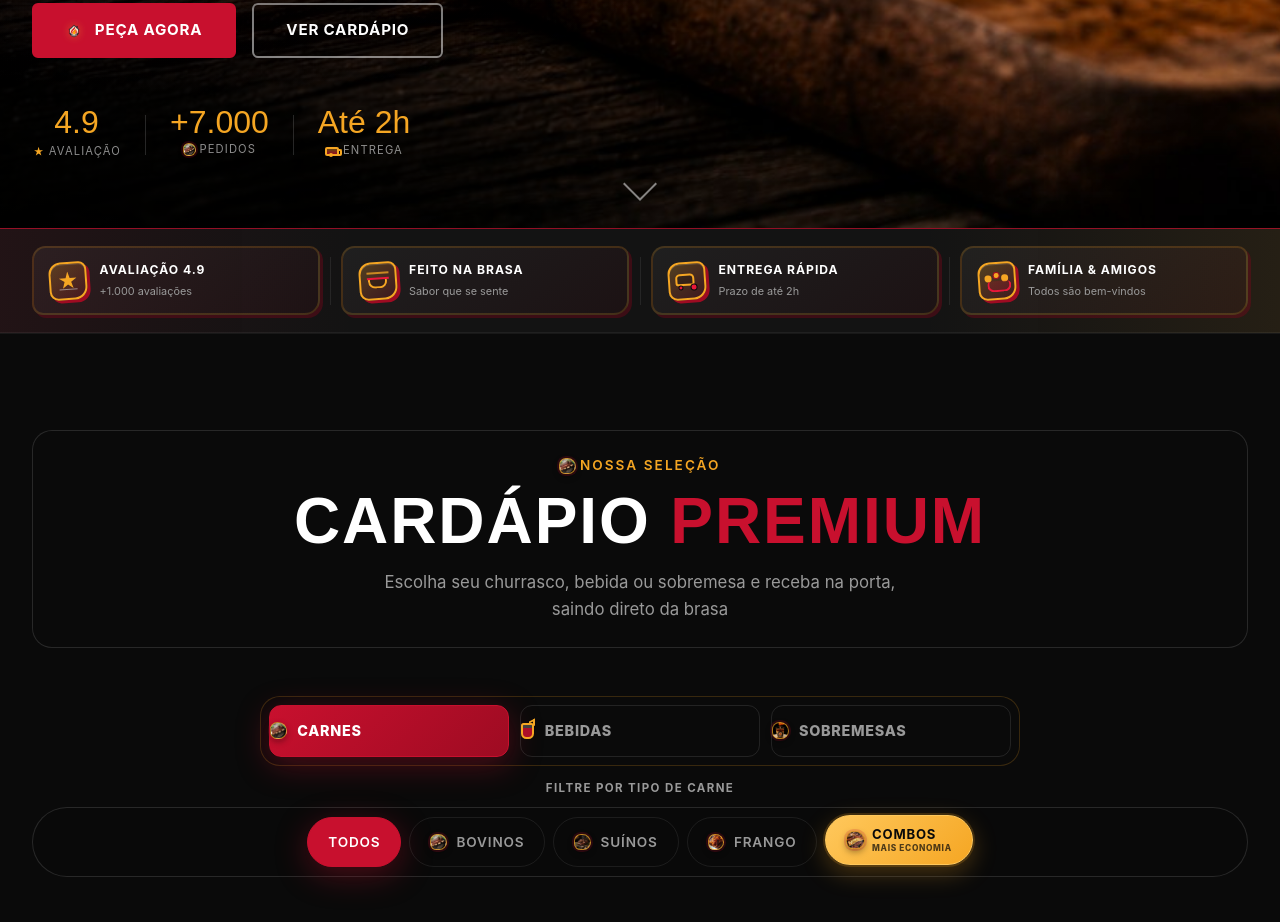
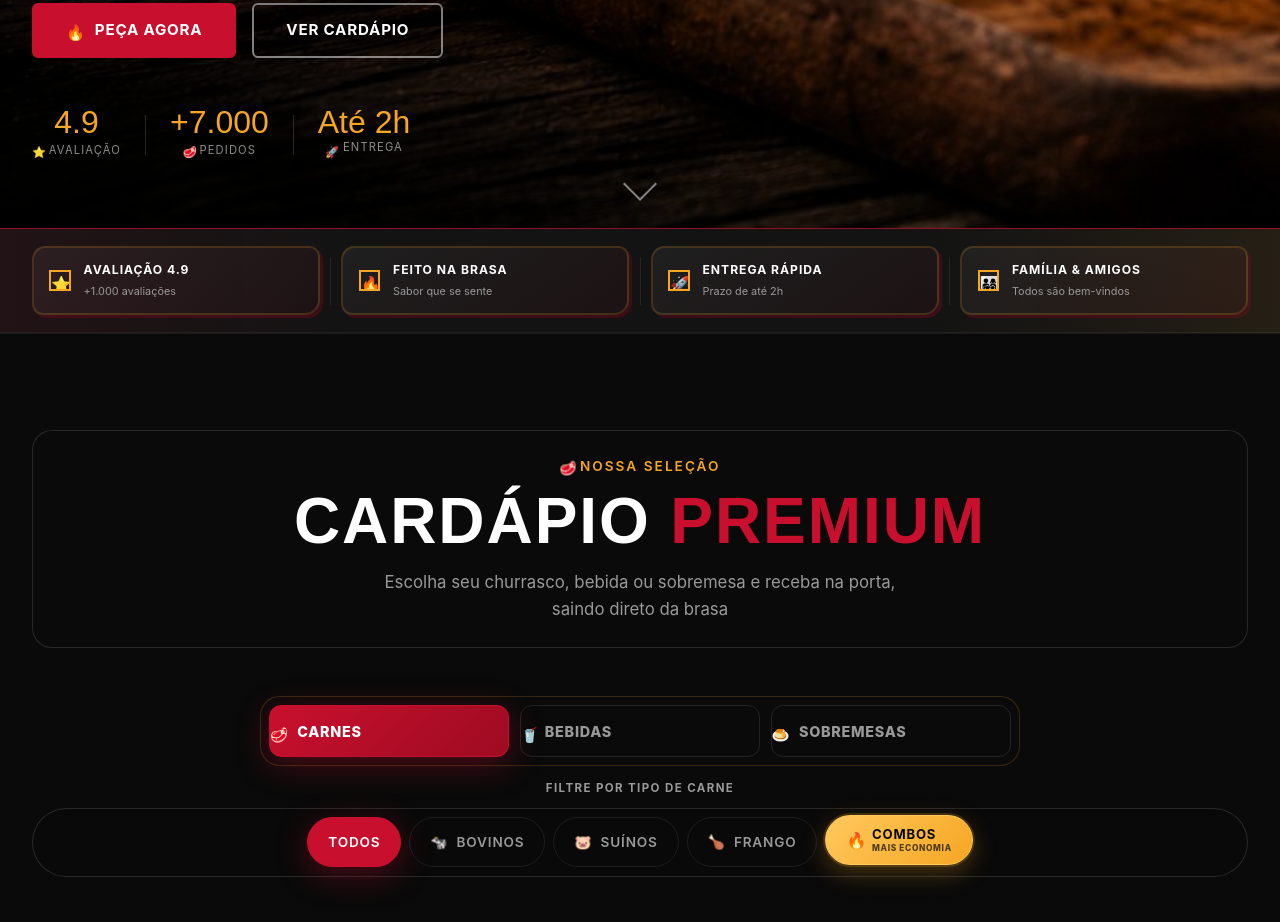
Before and after one commit to rataosemacento-tech/Churrasco-Brasa, a plain HTML site: page index.html in a window 1280 px wide. Shown: the part 1338-2260 px from the top of the page. Drawn offline with Linux system fonts and the light colour scheme; a web font is replaced by a local one.

Commit message:
Restaurar emojis originais da interface

```diff
--- a/index.html
+++ b/index.html
@@ -12,7 +12,7 @@
   <link rel="preconnect" href="https://fonts.gstatic.com" crossorigin referrerpolicy="no-referrer" />
   <link href="https://fonts.googleapis.com/css2?family=Bebas+Neue&family=Playfair+Display:ital,wght@0,700;1,400&family=Inter:wght@300;400;500;600;700&display=swap" rel="stylesheet" referrerpolicy="no-referrer" />
   <link rel="preload" as="image" href="site-loading-bg.jpg" fetchpriority="high" />
-  <link rel="stylesheet" href="style.css?v=sobre-video-1" />
+  <link rel="stylesheet" href="style.css?v=emoji-restore-1" />
 </head>
 <body>
 
--- a/style.css
+++ b/style.css
@@ -3864,6 +3864,105 @@ body.checkout-open { overflow: hidden; }
   }
 }
 
+/* --- EMOJIS ORIGINAIS DA EXPERIÊNCIA ---
+   Mantém os mesmos emojis usados originalmente no site, inclusive nos
+   elementos que também recebem uma classe de ícone para organização. */
+.site-icon {
+  overflow: visible !important;
+  background: none !important;
+  background-image: none !important;
+  border: 0 !important;
+  border-radius: 0 !important;
+  box-shadow: none !important;
+  filter: none !important;
+  transform: none !important;
+}
+.site-icon::before,
+.site-icon::after {
+  position: static !important;
+  display: inline !important;
+  width: auto !important;
+  height: auto !important;
+  border: 0 !important;
+  border-radius: 0 !important;
+  background: none !important;
+  box-shadow: none !important;
+  clip-path: none !important;
+  filter: none !important;
+  transform: none !important;
+  content: none !important;
+}
+.site-icon--fire::before { content: '🔥' !important; }
+.site-icon--star::before { content: '⭐' !important; }
+.site-icon--meat::before { content: '🥩' !important; }
+.site-icon--beef::before { content: '🐄' !important; }
+.site-icon--pork::before { content: '🐷' !important; }
+.site-icon--chicken::before { content: '🍗' !important; }
+.site-icon--combo::before { content: '🔥' !important; }
+.site-icon--dessert::before { content: '🍮' !important; }
+.site-icon--drink::before { content: '🥤' !important; }
+.site-icon--water::before { content: '💧' !important; }
+.site-icon--delivery::before { content: '🚀' !important; }
+.site-icon--leaf::before { content: '🌿' !important; }
+.site-icon--spark::before { content: '✨' !important; }
+.site-icon--mobile::before { content: '📱' !important; }
+.site-icon--card::before { content: '💳' !important; }
+.site-icon--pin::before { content: '📍' !important; }
+.site-icon--phone::before { content: '📞' !important; }
+.site-icon--clock::before { content: '🕙' !important; }
+.site-icon--mail::before { content: '✉️' !important; }
+.site-icon--bag::before { content: '🛍️' !important; }
+.site-icon--lock::before { content: '🔒' !important; }
+.site-icon--chat::before { content: '💬' !important; }
+.site-icon--smile::before { content: '😊' !important; }
+
+.stat-icon {
+  width: 1.35rem !important;
+  height: 1.35rem !important;
+  border-radius: 0 !important;
+  background: none !important;
+  box-shadow: none !important;
+  transform: none !important;
+  transition: none !important;
+}
+.stat-icon::before,
+.stat-icon::after {
+  position: static !important;
+  display: inline !important;
+  width: auto !important;
+  height: auto !important;
+  border: 0 !important;
+  background: none !important;
+  box-shadow: none !important;
+  clip-path: none !important;
+  filter: none !important;
+  transform: none !important;
+  content: none !important;
+}
+.stat-icon-rating::before { content: '⭐' !important; }
+.stat-icon-grill::before { content: '🔥' !important; }
+.stat-icon-delivery::before { content: '🚀' !important; }
+.stat-icon-family::before { content: '👨‍👩‍👧‍👦' !important; }
+
+.rating-four-half .rating-star,
+.rating-stars span {
+  width: auto !important;
+  height: auto !important;
+  background: none !important;
+  clip-path: none !important;
+  filter: none !important;
+}
+.rating-four-half .rating-star::before,
+.rating-stars span::before { content: '⭐'; }
+.rating-four-half .half-star::before { opacity: 0.5; }
+.toast::before {
+  width: auto;
+  height: auto;
+  background: none;
+  filter: none;
+  content: '🔥';
+}
+
 @media (prefers-reduced-motion: reduce) {
   .hero-video {
     transition: none;
```
